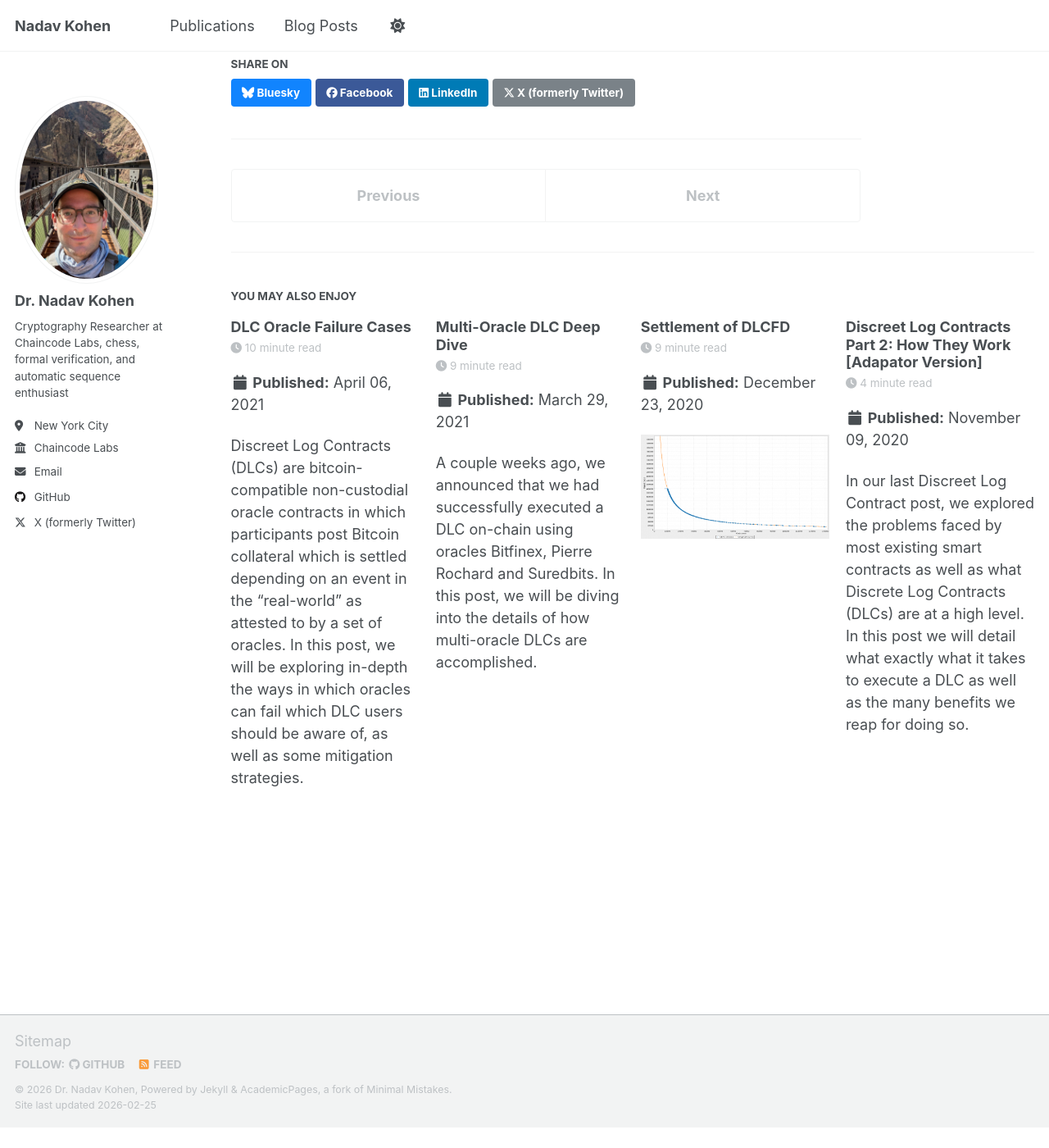
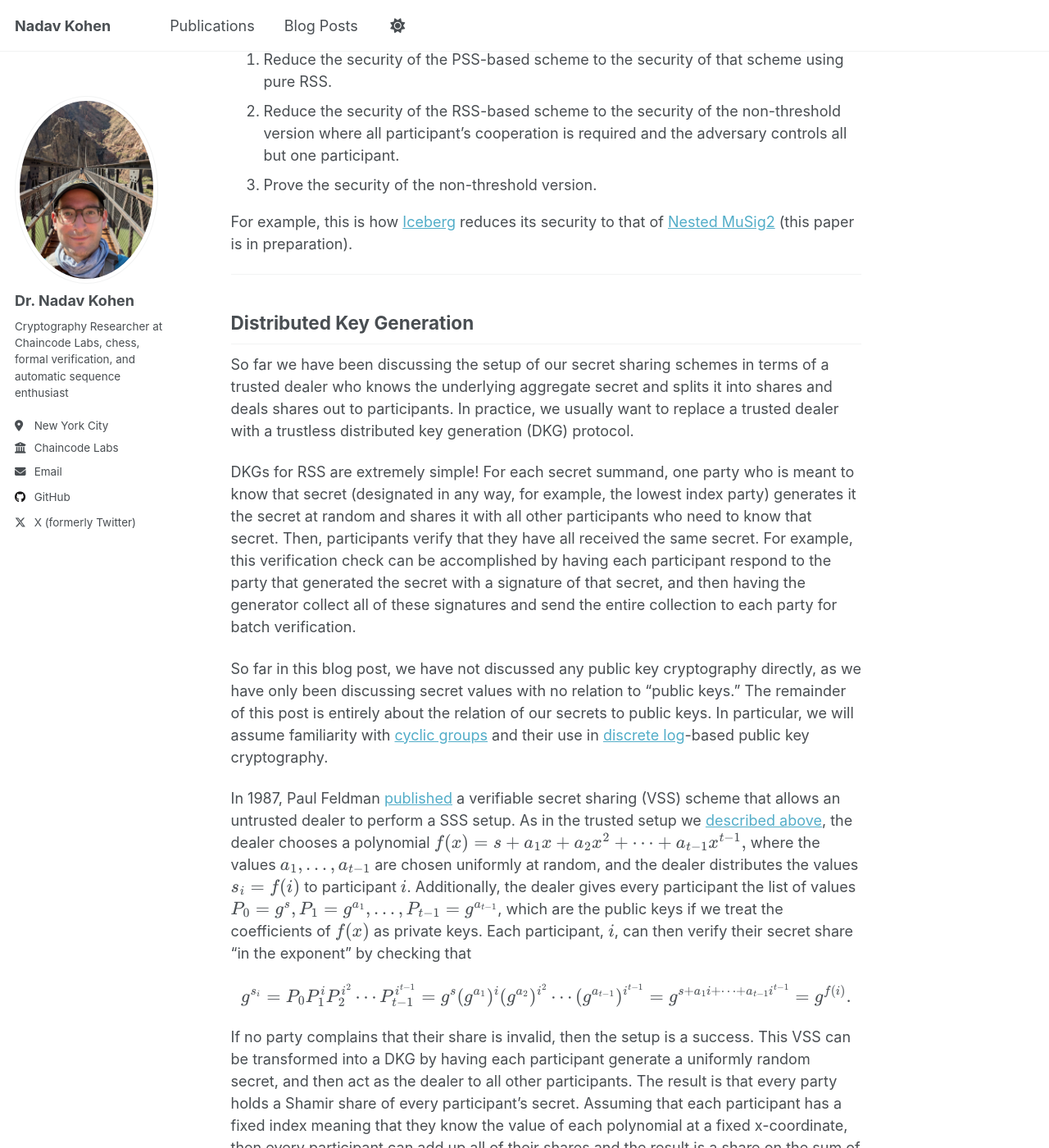
Before and after one commit to nkohen/nkohen.github.io, a Jekyll site: the page built from _posts/2026-01-13-secret-sharing.md, in a window 1280 px wide and 1400 px high, scrolled down 12331 px. Shown: the whole window at 82% size. Built offline with Jekyll 4.4.1, drawn with Linux system fonts in a browser that asks for light colours; a script that is not in the unit is left out; before the commit the page ends 13706 px from its top, so only the background shows below that; some of the changed text lies outside the part shown.

Commit message:
Added DKG section to secret sharing post

```diff
--- a/_posts/2026-01-13-secret-sharing.md
+++ b/_posts/2026-01-13-secret-sharing.md
@@ -26,6 +26,9 @@ In this post, we will be discussing two forms of secret sharing: Replicated Secr
 * [Uniqueness of Polynomial Interpolation](/blog/some-secrets-shared/#uniqueness-of-polynomial-interpolation)
 * [Replicated Secret Sharing](/blog/some-secrets-shared/#replicated-secret-sharing)
 * [Pseudorandom Secret Sharing](/blog/some-secrets-shared/#pseudorandom-secret-sharing)
+* [Distributed Key Generation](/blog/some-secrets-shared/#distributed-key-generation)
+* [Recovery in the Exponent](/blog/some-secrets-shared/#recovery-in-the-exponent)
+* [Verifiable Pseudorandom Secret Sharing](/blog/some-secrets-shared/#verifiable-pseudorandom-secret-sharing)
 
 ---
 
@@ -221,6 +224,39 @@ Notably, one does not need to know $$\phi_i$$ for any $$i$$ such that $$k\in a_i
 
 Therefore, after a single RSS setup, we can compute arbitrarily many Shamir secret sharings without any further communication by having each party compute there secret share for session identifier, $$sid$$, as $$s_{sid,k} = \sum_{i\text{ with }k\notin a_i} H(\phi_i, sid)\cdot L_{a_i}(k).$$ Also note that the values $$L_{a_i}(k) = \prod_{j\in a_i}\frac{j-k}{j}$$ do not change between sessions so that they can be cached for efficiency.
 
-This scheme is called Pseudorandom Secret Sharing (PSS) and was first developed by [Cramer et. al. in this paper](https://scispace.com/pdf/share-conversion-pseudorandom-secret-sharing-and-35akwluifi.pdf) in 2004.
+This scheme is called Pseudorandom Secret Sharing (PSS) and was first developed by [Cramer et. al. in this paper](https://scispace.com/pdf/share-conversion-pseudorandom-secret-sharing-and-35akwluifi.pdf) in 2004. PSS basically allows protocols to have all the benefits of repeated RSS use with only a single setup and communication complexity that is equivalent to Shamir-based schemes after setup (because of the share conversion). Furthermore, the security of PSS-based schemes tends to be relatively simple to reason about by simulation arguments reducing to pure RSS-based variants (which are inefficient but very simple to reason about). Basically the security argument usually has three phases:
+1. Reduce the security of the PSS-based scheme to the security of that scheme using pure RSS.
+2. Reduce the security of the RSS-based scheme to the security of the non-threshold version where all participant's cooperation is required and the adversary controls all but one participant.
+3. Prove the security of the non-threshold version.
 
-TODO: Talk about DKGs for SSS and RSS to show that one PSS/RSS DKG can be preferable to many SSS DKGs. Discuss recovery "in the exponent." Discuss VPSS verifiability in the honest-majority setting (RSS then PSS). Showcase Arctic as a use case for all that we have discussed.
+For example, this is how [Iceberg](https://github.com/nkohen/Iceberg/tree/master) reduces its security to that of [Nested MuSig2](/publication/2026-02-12-nested-musig2) (this paper is in preparation).
+
+---
+
+## Distributed Key Generation
+
+So far we have been discussing the setup of our secret sharing schemes in terms of a trusted dealer who knows the underlying aggregate secret and splits it into shares and deals shares out to participants. In practice, we usually want to replace a trusted dealer with a trustless distributed key generation (DKG) protocol.
+
+DKGs for RSS are extremely simple! For each secret summand, one party who is meant to know that secret (designated in any way, for example, the lowest index party) generates it the secret at random and shares it with all other participants who need to know that secret. Then, participants verify that they have all received the same secret. For example, this verification check can be accomplished by having each participant respond to the party that generated the secret with a signature of that secret, and then having the generator collect all of these signatures and send the entire collection to each party for batch verification.
+
+So far in this blog post, we have not discussed any public key cryptography directly, as we have only been discussing secret values with no relation to "public keys." The remainder of this post is entirely about the relation of our secrets to public keys. In particular, we will assume familiarity with [cyclic groups](https://en.wikipedia.org/wiki/Cyclic_group) and their use in [discrete log](https://en.wikipedia.org/wiki/Discrete_logarithm)-based public key cryptography.
+
+In 1987, Paul Feldman [published](https://www.cs.umd.edu/~gasarch/TOPICS/secretsharing/feldmanVSS.pdf) a verifiable secret sharing (VSS) scheme that allows an untrusted dealer to perform a SSS setup. As in the trusted setup we [described above](/blog/some-secrets-shared/#shamir-secret-sharing), the dealer chooses a polynomial $$f(x) = s + a_1x + a_2x^2 + \cdots + a_{t-1}x^{t-1},$$ where the values $$a_1,\ldots, a_{t-1}$$ are chosen uniformly at random, and the dealer distributes the values $$s_i = f(i)$$ to participant $$i$$. Additionally, the dealer gives every participant the list of values $$P_0 = g^s, P_1 = g^{a_1},\ldots, P_{t-1} = g^{a_{t-1}}$$, which are the public keys if we treat the coefficients of $$f(x)$$ as private keys. Each participant, $$i$$, can then verify their secret share "in the exponent" by checking that
+
+$$g^{s_i} = P_0P_1^iP_2^{i^2}\cdots P_{t-1}^{i^{t-1}} = g^{s}(g^{a_1})^i(g^{a_2})^{i^2}\cdots(g^{a_{t-1}})^{i^{t-1}} = g^{s + a_1i + \cdots + a_{t-1}i^{t-1}} = g^{f(i)}.$$
+
+If no party complains that their share is invalid, then the setup is a success. This VSS can be transformed into a DKG by having each participant generate a uniformly random secret, and then act as the dealer to all other participants. The result is that every party holds a Shamir share of every participant's secret. Assuming that each participant has a fixed index meaning that they know the value of each polynomial at a fixed x-coordinate, then every participant can add up all of their shares and the result is a share on the sum of all of the polynomials, which is itself a polynomial. Essentially, each party generates a secret summand and we let the aggregate DKG secret be the sum of all of these values, then each participant acts as an untrusted dealer for their summand, and finally everyone adds their summand shares together to get a single share for the aggregate secret.
+
+As you may have noticed, SSS DKGs are quite a bit more involved than RSS DKGs, so that if you don't have too many participants (ensuring RSS is practical) and you need to do many SSS DKGs, it may be preferable to use PSS, which yields arbitrarily many SSS DKGs for the cost of a single RSS DKG.
+
+---
+
+## Recovery in the Exponent
+
+TODO: Discuss recovery "in the exponent."
+
+---
+
+## Verifiable Pseudorandom Secret Sharing
+
+TODO: Discuss VPSS verifiability in the honest-majority setting (RSS then PSS). Mention Arctic as a use case for all that we have discussed.
```
